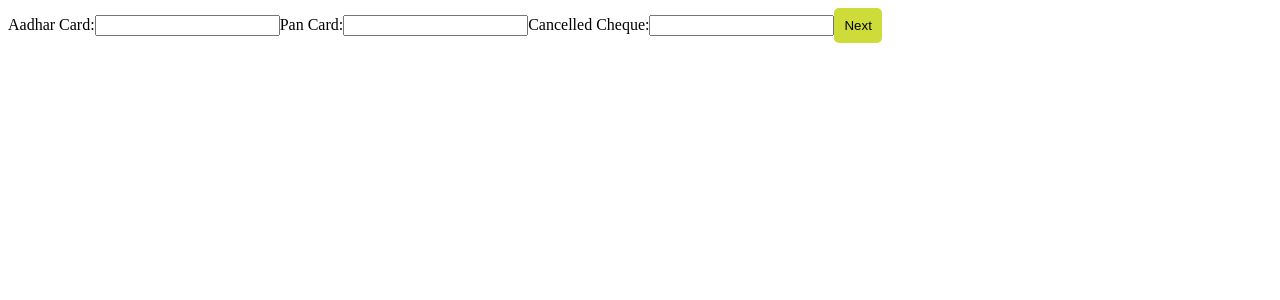
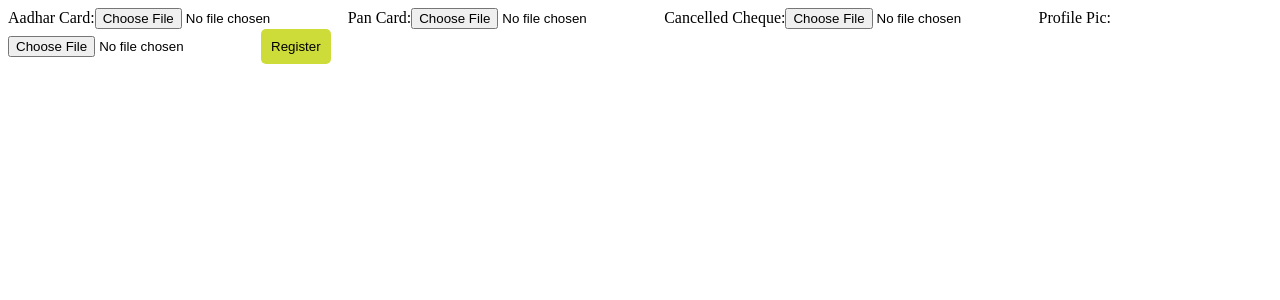
Before and after one commit to RoystonFurtado/FinanceFrontEnd, an Angular app: page /document-upload in a window 1280 px wide. Shown: the top 300 px of the page. Built offline with nearby package versions, Linux system fonts and the light colour scheme.

Commit message:
Document Upload Working Full Front end Back End Integration

```diff
--- a/src/app/app-routing.module.ts
+++ b/src/app/app-routing.module.ts
@@ -6,7 +6,6 @@ import { DocumentUploadComponent } from './document-upload/document-upload.compo
 import { HomeComponent } from './home/home.component';
 import { LoginComponent } from './login/login.component';
 import { ProductComponent } from './product/product.component';
-import { ProfilePicUploadComponent } from './profile-pic-upload/profile-pic-upload.component';
 import { RegisterComponent } from './register/register.component';
 
 const routes: Routes = [
@@ -16,8 +15,7 @@ const routes: Routes = [
   {path:'dashboard',component: DashboardComponent},
   {path:'product-listing',component: ProductComponent},
   {path:'forget-password',component: ForgetPasswordComponent},
-  {path:'document-upload',component: DocumentUploadComponent},
-  {path:'profile-pic-upload',component: ProfilePicUploadComponent}
+  {path:'document-upload',component: DocumentUploadComponent}
 ];
 
 @NgModule({
--- a/src/app/app.module.ts
+++ b/src/app/app.module.ts
@@ -13,7 +13,6 @@ import { FormsModule } from '@angular/forms';
 import { HttpClientModule } from '@angular/common/http';
 import { ForgetPasswordComponent } from './forget-password/forget-password.component';
 import { DocumentUploadComponent } from './document-upload/document-upload.component';
-import { ProfilePicUploadComponent } from './profile-pic-upload/profile-pic-upload.component';
 
 @NgModule({
   declarations: [
@@ -25,8 +24,7 @@ import { ProfilePicUploadComponent } from './profile-pic-upload/profile-pic-uplo
     ProductComponent,
     NavbarComponent,
     ForgetPasswordComponent,
-    DocumentUploadComponent,
-    ProfilePicUploadComponent
+    DocumentUploadComponent
   ],
   imports: [
     BrowserModule,
--- a/src/app/document-upload/document-upload.component.html
+++ b/src/app/document-upload/document-upload.component.html
@@ -1,7 +1,9 @@
 <label>Aadhar Card:</label>
-<input type="text" name="aadharCard" [(ngModel)]="aadharCard">
+<input type="file" name="aadharCard" (change)="onFileChange($event)">
 <label>Pan Card:</label>
-<input type="text" name="panCard" [(ngModel)]="panCard">
+<input type="file" name="panCard" (change)="onFileChange($event)">
 <label>Cancelled Cheque:</label>
-<input type="text" name="cancelledCheque" [(ngModel)]="cancelledCheque">
-<button class="btn" (click)="documentUpload()">Next</button>
+<input type="file" name="cancelledCheque" (change)="onFileChange($event)">
+<label>Profile Pic:</label>
+<input type="file" name="profilePic" (change)="onFileChange($event)">
+<button class="btn" (click)="fileUpload()">Register</button>
--- a/src/app/document-upload/document-upload.component.ts
+++ b/src/app/document-upload/document-upload.component.ts
@@ -12,15 +12,42 @@ export class DocumentUploadComponent {
   constructor(private registerService:RegisterService,
     private router:Router){};
 
-  aadharCard:string;
-  panCard:string;
-  cancelledCheque:string;
+  userId:string;
+  aadharCard:File;
+  panCard:File;
+  cancelledCheque:File;
+  profilePic:File;
 
-  documentUpload(){
-    this.registerService.user.aadharCard=this.aadharCard;
-    this.registerService.user.panCard=this.panCard;
-    this.registerService.user.cancelledCheque=this.cancelledCheque;
-    this.router.navigateByUrl('/profile-pic-upload');
+  onFileChange(event) {
+    console.log("File Change Event");
+    //console.log(event.target.name);
+    if(event.target.name==="aadharCard")
+      this.aadharCard=event.target.files[0];
+    else if(event.target.name==="panCard")
+      this.panCard=event.target.files[0];
+    else if(event.target.name==="cancelledCheque")
+      this.cancelledCheque=event.target.files[0];
+    else if(event.target.name==="profilePic")
+      this.profilePic=event.target.files[0];
+  }
+
+
+  fileUpload(){
+    this.userId=this.registerService.userId;
+    let formData: FormData = new FormData();
+    formData.append('userId', this.userId);
+    formData.append('aadharCard',this.aadharCard);
+    formData.append('panCard',this.panCard);
+    formData.append('cancelledCheque',this.cancelledCheque);
+    formData.append('profilePic', this.profilePic);
+    this.registerService.documentsUpload(formData).subscribe(response=> {
+      alert(JSON.stringify(response));
+    });
+    // console.log(this.userId);
+    // console.log(this.aadharCard);
+    // console.log(this.panCard);
+    // console.log(this.cancelledCheque);
+    // console.log(this.profilePic);
 
   }
 
--- a/src/app/login/login.component.ts
+++ b/src/app/login/login.component.ts
@@ -39,19 +39,19 @@ export class LoginComponent {
     }
 
     if (validated) {
-    //   this.http.post("http://localhost:8181/login", { "userName": this.username, "password": this.password }).subscribe(data => {
-    //     console.log(data);
-    //     if (data["loggedUserId"] == 0) {
-    //       alert(data["message"]);
-    //     }
-    //     else {
-    //       this.redirectToDashboard();
-    //     }
-    //   }, (e) => {
-    //     this.statusMessage = "Please try again later";
-    //     console.log(this.statusMessage);
-    //     alert(this.statusMessage);
-    //   });
+      this.http.post("http://localhost:8181/login", { "userName": this.username, "password": this.password }).subscribe(data => {
+        console.log(data);
+        if (data["loggedUserId"] == 0) {
+          alert(data["message"]);
+        }
+        else {
+          this.redirectToDashboard();
+        }
+      }, (e) => {
+        this.statusMessage = "Please try again later";
+        console.log(this.statusMessage);
+        alert(this.statusMessage);
+      });
 
       console.log(this.username);
       console.log(this.password);
--- a/src/app/profile-pic-upload/profile-pic-upload.component.html
+++ /dev/null
@@ -1,3 +0,0 @@
-<label>Profile Pic:</label>
-<input type="text" name="profilePic" [(ngModel)]="profilePic">
-<button class="btn" (click)="register()">Register</button>
--- a/src/app/profile-pic-upload/profile-pic-upload.component.ts
+++ /dev/null
@@ -1,28 +0,0 @@
-import { Component, OnInit } from '@angular/core';
-import { Router } from '@angular/router';
-import { RegisterService } from '../register.service';
-
-@Component({
-  selector: 'app-profile-pic-upload',
-  templateUrl: './profile-pic-upload.component.html',
-  styleUrls: ['./profile-pic-upload.component.css']
-})
-export class ProfilePicUploadComponent {
-
-  constructor(private registerService:RegisterService,
-    private router:Router){};
-
-    profilePic:string;
-
-    register() {
-      this.registerService.user.profilePic=this.profilePic;
-      //console.log(this.registerService.user);
-      this.registerService.register().subscribe(response =>{
-        alert(JSON.stringify(response));
-       })
-
-
-
-    }
-
-}
--- a/src/app/register.service.ts
+++ b/src/app/register.service.ts
@@ -1,39 +1,25 @@
 import { HttpClient } from '@angular/common/http';
 import { Injectable } from '@angular/core';
 import { Observable } from 'rxjs';
+import { User } from './register/register.component';
 
 @Injectable({
   providedIn: 'root'
 })
 export class RegisterService {
 
-  user:User=new User();
-  emiCard:emiCard=new emiCard();
-
   constructor(private http: HttpClient) { }
 
-  register(): Observable<Object>{
+  userId:string;
+
+  register(user:User): Observable<Object>{
     let url = "http://localhost:8181/registerUser";
-    return this.http.post(url,this.user);
+    return this.http.post(url,user);
+  }
+
+  documentsUpload(formData: FormData) : Observable<any> {
+    let url = "http://localhost:8181/documentsUpload";
+    return this.http.post(url, formData);
   }
 
 }
-
-export class User{
-  constructor(public userName?:string,
-              public mobileNo?:Number,
-              public emailId?:string,
-              public address?:string,
-              public password?:string,
-              public dob?:string,
-              public aadharCard?:string,
-              public panCard?:string,
-              public cancelledCheque?:string,
-              public profilePic?:string,
-              public emiCard?:emiCard){}
-
-
-}
-export class emiCard{
-  constructor(public cardType?:string){}
-}
--- a/src/app/register/register.component.html
+++ b/src/app/register/register.component.html
@@ -1,30 +1,30 @@
 <div class="register-container main-container">
     <form>
           <label>Name:</label>
-          <input name="userName"  required type="text"   [(ngModel)]="userName"/><br/><br/>
+          <input name="userName"  required type="text"   [(ngModel)]="user.userName"/><br/><br/>
 
           <label>Phone Number:</label>
-          <input name="mobileNo"  required type="number"   [(ngModel)]="mobileNo"/><br/><br/>
+          <input name="mobileNo"  required type="number"   [(ngModel)]="user.mobileNo"/><br/><br/>
 
           <label>Email:</label>
-          <input name="emailId"  required  type="text" [(ngModel)]="emailId"/><br/><br/>
+          <input name="emailId"  required  type="text" [(ngModel)]="user.emailId"/><br/><br/>
 
           <label>Address:</label>
-          <input name="address"  required type="text"   [(ngModel)]="address"/><br/><br/>
+          <input name="address"  required type="text"   [(ngModel)]="user.address"/><br/><br/>
 
           <label>Date Of Birth:</label>
-          <input type="date" required name="dob" [(ngModel)]="dob" ><br /><br />
+          <input type="date" required name="dob" [(ngModel)]="user.dob" ><br /><br />
 
           <label>Password:</label>
-          <input name="password"  required type="password"   [(ngModel)]="password"/><br/><br/>
+          <input name="password"  required type="password"   [(ngModel)]="user.password"/><br/><br/>
 
           <label>Confirm Password:</label>
           <input name="confirmPassword"  required type="text" [(ngModel)]="confirmPassword"/><br/><br/>
 
           <label>Card Type:</label>
-          <input name="cardType" value="Gold" type="radio"  [(ngModel)]="cardType">Gold<br/><br/>
-          <input name="cardType" value="Titanium" type="radio"  [(ngModel)]="cardType">Titanium<br/><br/>
+          <input name="cardType" value="Gold" type="radio"  [(ngModel)]="user.emiCard.cardType">Gold<br/><br/>
+          <input name="cardType" value="Titanium" type="radio"  [(ngModel)]="user.emiCard.cardType">Titanium<br/><br/>
 
-          <button class="btn" (click)="redirectToDashboard()">Next</button>
+          <button class="btn" (click)="registerUser()">Next</button>
     </form>
 </div>
--- a/src/app/register/register.component.ts
+++ b/src/app/register/register.component.ts
@@ -8,34 +8,40 @@ import { RegisterService } from '../register.service';
   styleUrls: ['./register.component.css']
 })
 
-export class RegisterComponent {
+export class RegisterComponent implements OnInit{
 
-  constructor(private registerService:RegisterService,
-              private router:Router){};
-  userName:string;
-  mobileNo:Number;
-  emailId:string;
-  address:string;
-  dob:string;
-  password:string;
+  constructor(private router:Router,
+              private registerService:RegisterService){};
 
+  user:User;
+  confirmPassword:string;
 
-  confirmPassword:string;
-  cardType:string;
+  ngOnInit(): void {
+    this.user=new User();
+    this.user.emiCard=new emiCard();
+  }
 
-  redirectToDashboard() {
-    this.registerService.user.userName=this.userName;
-    this.registerService.user.mobileNo=this.mobileNo;
-    this.registerService.user.emailId=this.emailId;
-    this.registerService.user.dob=this.dob;
-    this.registerService.user.password=this.password;
-    this.registerService.user.address=this.address;
-    this.registerService.emiCard.cardType=this.cardType;
-    this.registerService.user.emiCard = this.registerService.emiCard;
+  registerUser() {
+    this.registerService.register(this.user).subscribe(response=>{
+      console.log("User Id-->"+response["registeredUserId"]);
+      this.registerService.userId=response["registeredUserId"];
+      alert(JSON.stringify(response));
+    });
     this.router.navigateByUrl('/document-upload');
-    // console.log(this.registerService.user);
-    // console.log(this.confirmPassword);
-    // console.log(this.cardType);
   }
 
 }
+
+export class User{
+  constructor(public userName?:string,
+              public mobileNo?:Number,
+              public emailId?:string,
+              public address?:string,
+              public password?:string,
+              public dob?:string,
+              public emiCard?:emiCard){}
+
+}
+export class emiCard{
+  constructor(public cardType?:string){}
+}
```
Also changed, not shown: src/app/profile-pic-upload/profile-pic-upload.component.css (deleted), 1 other file (tests, documents, lock files or other folders).
